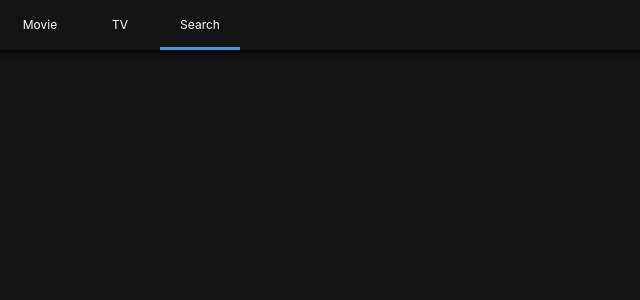
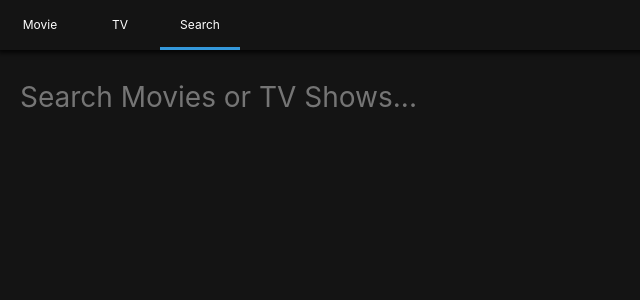
Before and after one commit to brave-jang/movie_app, a React (Create React App) app in the folder nomflix/: page /search in a window 1280 px wide. Shown: the top 300 px of the page, without its empty margins (0-640 px from the left). Built offline with nearby package versions, Linux system fonts and the light colour scheme.

Commit message:
검색기능 구현

```diff
--- /dev/null
+++ b/nomflix/src/Components/Message.js
@@ -0,0 +1,25 @@
+import React from "react";
+import PropTypes from "prop-types";
+import styled from "styled-components";
+
+const Container = styled.div`
+  width: 100vw;
+  display: flex;
+  justify-content: center;
+`;
+
+const Text = styled.span`
+  color: ${(props) => props.color};
+`;
+const Message = ({ text, color }) => {
+  <Container>
+    <Text color={color}>{text}</Text>
+  </Container>;
+};
+
+Message.propTypes = {
+  text: PropTypes.string.isRequired,
+  color: PropTypes.string.isRequired,
+};
+
+export default Message;
--- a/nomflix/src/Routes/Home/HomePresenter.js
+++ b/nomflix/src/Routes/Home/HomePresenter.js
@@ -3,6 +3,7 @@
 import styled from "styled-components";
 import Section from "Components/Section";
 import Loader from "../../Components/Loader";
+import Message from "../../Components/Message";
 
 const Container = styled.div`
   padding: 0px 20px;
@@ -34,6 +35,7 @@
           ))}
         </Section>
       )}
+      {error && <Message color="#e74c3c" text={error} />}
     </Container>
   );
 
--- a/nomflix/src/Routes/Search/SearchContainer.js
+++ b/nomflix/src/Routes/Search/SearchContainer.js
@@ -11,11 +11,21 @@
     error: null,
   };
 
-  handleSubmit = () => {
+  handleSubmit = (event) => {
+    event.preventDefault();
     const { searchTerm } = this.state;
     if (searchTerm !== "") {
       this.searchByTerm();
     }
+  };
+
+  updateTerm = (event) => {
+    const {
+      target: { value },
+    } = event;
+    this.setState({
+      searchTerm: value,
+    });
   };
 
   searchByTerm = async () => {
@@ -50,6 +60,7 @@
         error={error}
         searchTerm={searchTerm}
         handleSubmit={this.handleSubmit}
+        updateTerm={this.updateTerm}
       />
     );
   }
--- a/nomflix/src/Routes/Search/SearchPresenter.js
+++ b/nomflix/src/Routes/Search/SearchPresenter.js
@@ -1,6 +1,23 @@
 import React from "react";
 import PropTypes from "prop-types";
 import styled from "styled-components";
+import Loader from "Components/Loader";
+import Section from "Components/Section";
+
+const Container = styled.div`
+  padding: 0px 20px;
+`;
+
+const Form = styled.form`
+  margin-bottom: 50px;
+  width: 100%;
+`;
+
+const Input = styled.input`
+  all: unset;
+  font-size: 28px;
+  width: 100%;
+`;
 
 const SearchPresenter = ({
   movieResults,
@@ -9,7 +26,38 @@
   searchTerm,
   handleSubmit,
   error,
-}) => null;
+  updateTerm,
+}) => (
+  <Container>
+    <Form onSubmit={handleSubmit}>
+      <Input
+        placeholder="Search Movies or TV Shows..."
+        value={searchTerm}
+        onChange={updateTerm}
+      />
+    </Form>
+    {loading ? (
+      <Loader />
+    ) : (
+      <>
+        {movieResults && movieResults.length > 0 && (
+          <Section title="Movie Results">
+            {movieResults.map((movie) => (
+              <span key={movie.id}>{movie.title}</span>
+            ))}
+          </Section>
+        )}
+        {tvResults && tvResults.length > 0 && (
+          <Section title="TV Show Results">
+            {tvResults.map((show) => (
+              <span key={show.id}>{show.name}</span>
+            ))}
+          </Section>
+        )}
+      </>
+    )}
+  </Container>
+);
 
 SearchPresenter.propTypes = {
   movieResults: PropTypes.array,
@@ -18,6 +66,7 @@
   searchTerm: PropTypes.string,
   loading: PropTypes.bool.isRequired,
   handleSubmit: PropTypes.func.isRequired,
+  updateTerm: PropTypes.func.isRequired,
 };
 
 export default SearchPresenter;
--- a/nomflix/src/Routes/TV/TVPresenter.js
+++ b/nomflix/src/Routes/TV/TVPresenter.js
@@ -3,6 +3,7 @@
 import styled from "styled-components";
 import Section from "../../Components/Section";
 import Loader from "../../Components/Loader";
+import Message from "../../Components/Message";
 
 const Container = styled.div`
   padding: 0px 10px;
@@ -34,6 +35,7 @@
           ))}
         </Section>
       )}
+      {error && <Message color="#e74c3c" text={error} />}
     </Container>
   );
 
```
